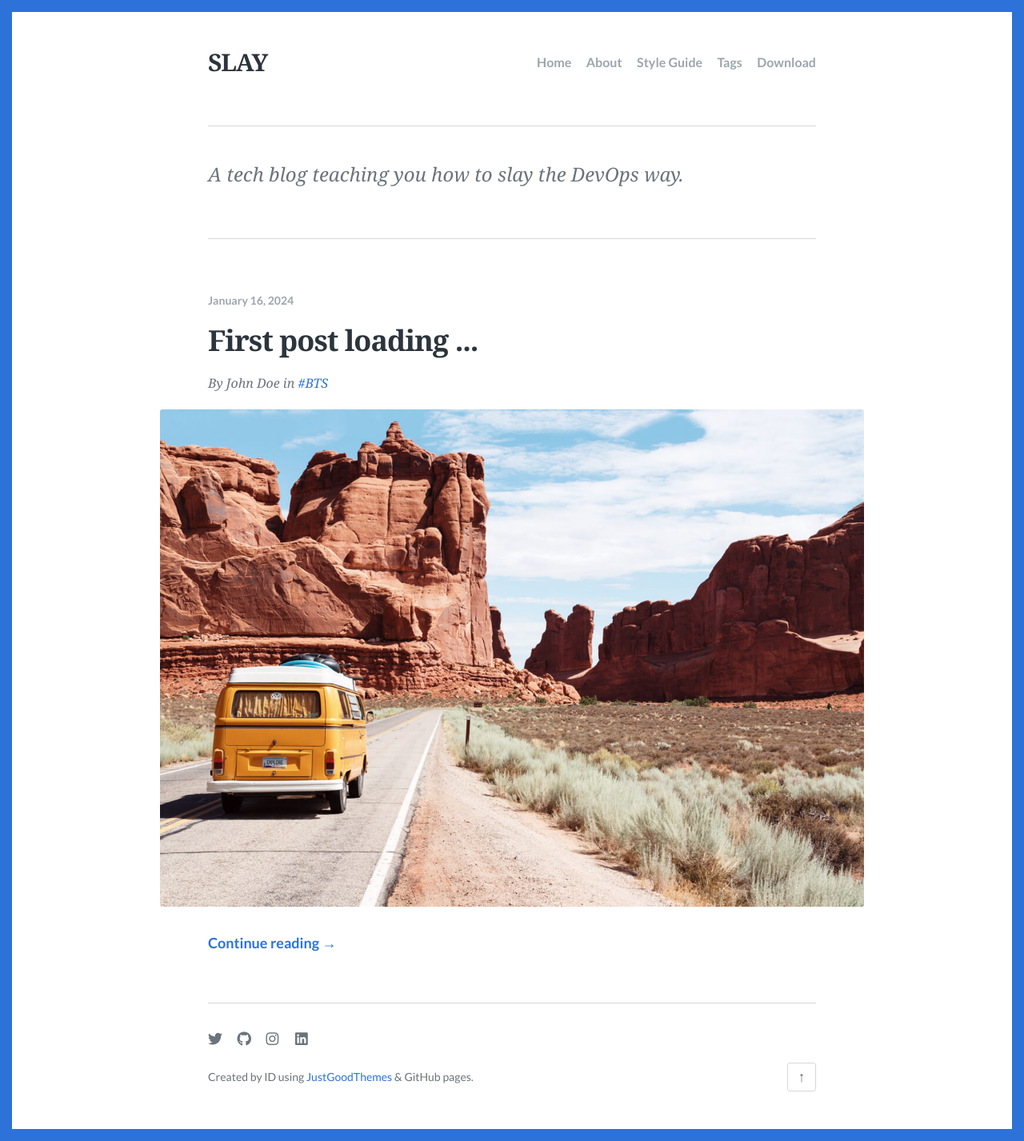
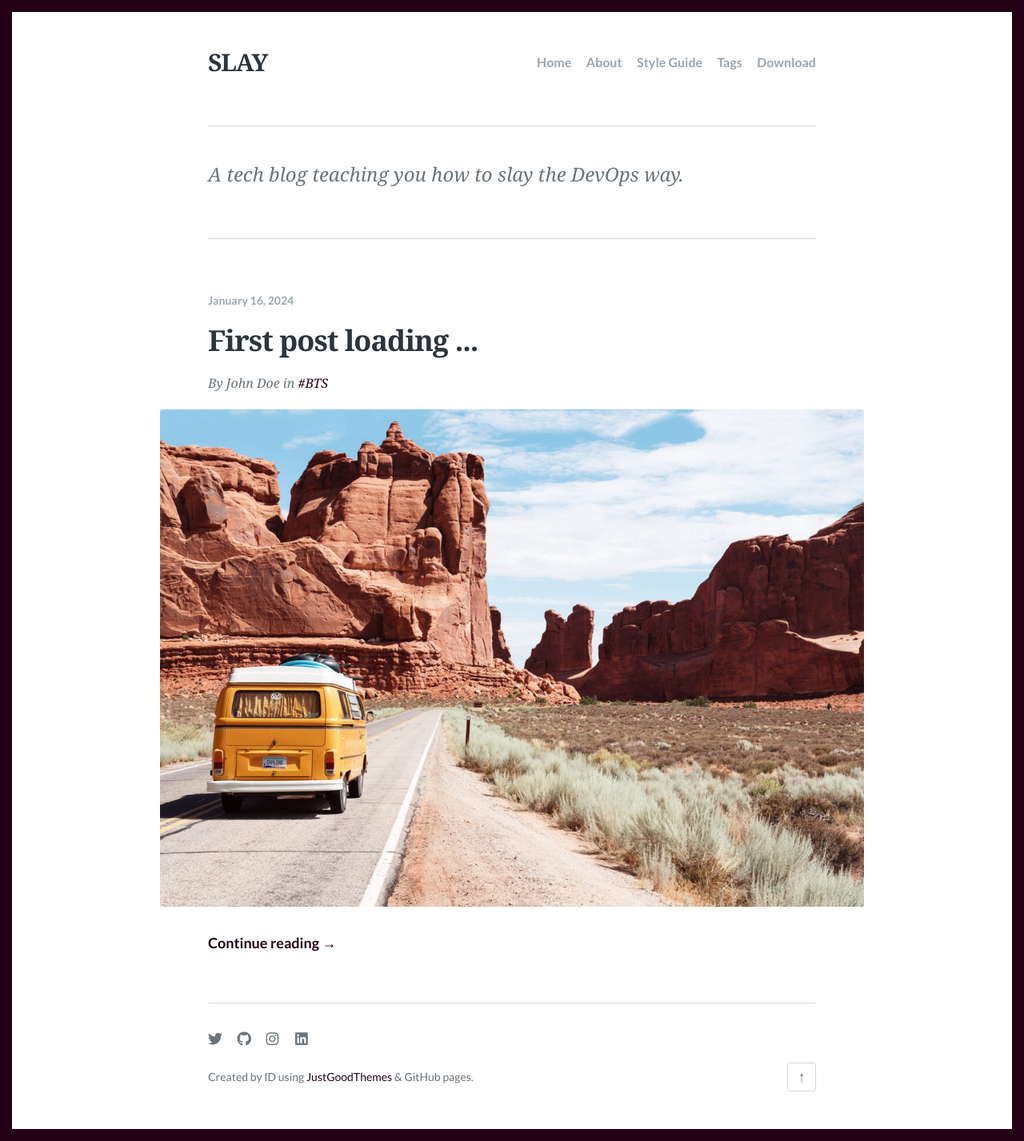
Before and after one commit to vintage-maeve/slay, a Jekyll site: the page built from index.html, in a window 1280 px wide. Shown: the whole page at 80% size. Built offline with Jekyll 4.4.1, drawn with Linux system fonts in a browser that asks for light colours; some web fonts are replaced; the list of posts is cut into pages by our own code.

Commit message:
Use dark purple as theme color

```diff
--- a/_config.yml
+++ b/_config.yml
@@ -37,7 +37,7 @@ navigation:
 disqus: justgoodthemes
 
 # Colors
-accent_color: '#2d72d9'
+accent_color: '#240115'
 
 # Site footer
 footer:
```
